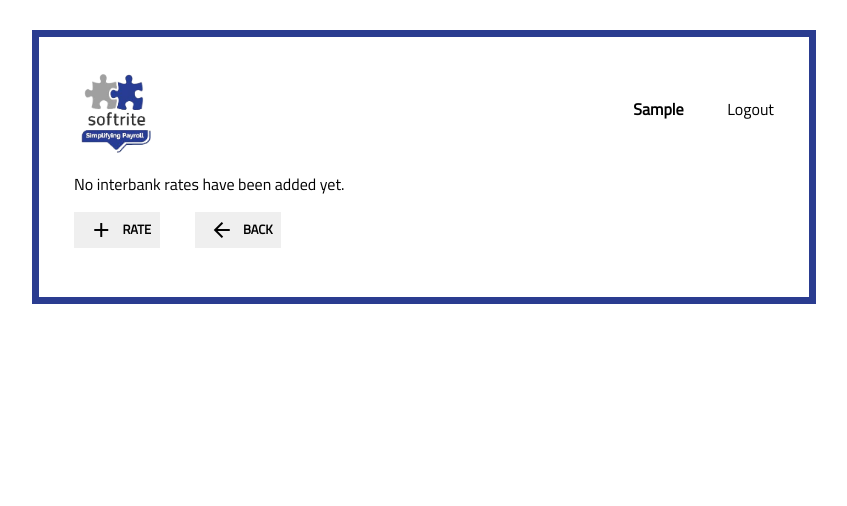
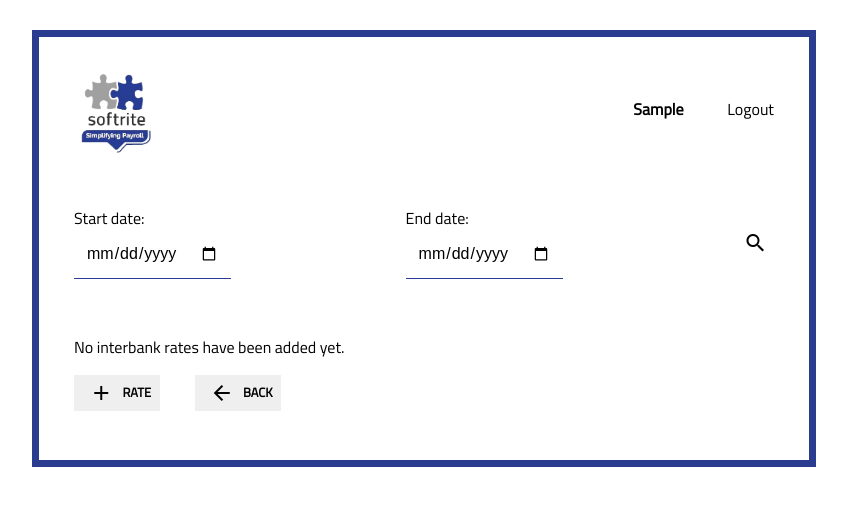
Before and after one commit to Fingolfin7/SoftriteAPI, a Django app: page /interbank/ in a window 1280 px wide. Shown: the top 506 px of the page, without its empty margins (216-1063 px from the left). Run offline with Django 3.2, Linux system fonts and the light colour scheme; the visitor is signed in with stand-in values (Sample User, id 1); data that the repository does not hold is empty; some libraries are stand-ins or nearby versions.

Commit message:
added search to interbank rate list view

```diff
--- a/payroll_info/forms.py
+++ b/payroll_info/forms.py
@@ -7,8 +7,8 @@ class InterbankUSDRateForm(forms.ModelForm):
         model = InterbankUSDRate
         fields = ['rate', 'date']
         widgets = {
-            'rate': forms.NumberInput(attrs={'placeholder': 'Rate'}),
-            'date': forms.DateInput(attrs={'type': 'date'})
+            'rate': forms.NumberInput(attrs={'type': 'number', 'placeholder': 'Rate', 'class': 'width-90'}),
+            'date': forms.DateInput(attrs={'type': 'date', 'class': 'width-90'})
         }
         labels = {k: "" for k in fields}
 
@@ -18,7 +18,7 @@ class NecForm(forms.ModelForm):
         model = NEC
         fields = ['name']
         widgets = {
-            'name': forms.TextInput(attrs={'required': 'True'})
+            'name': forms.TextInput(attrs={'required': True, 'class': 'width-90'})
         }
         labels = {k: "" for k in fields}
 
@@ -28,8 +28,9 @@ class NecRatesForm(forms.ModelForm):
         model = Rates
         fields = ['rate', 'date']
         widgets = {
-            'rate': forms.NumberInput(attrs={'placeholder': 'Rate', 'required': 'True'}),
-            'date': forms.DateInput(attrs={'type': 'date', 'required': 'True'})}
+            'rate': forms.NumberInput(attrs={'type': 'number', 'placeholder': 'Rate', 'required': True,
+                                             'class': 'width-90'}),
+            'date': forms.DateInput(attrs={'type': 'date', 'required': True, 'class': 'width-90'})}
         labels = {k: "" for k in fields}
 
 
@@ -38,7 +39,17 @@ class NECGradesForm(forms.ModelForm):
         model = Grades
         fields = ['grade', 'usd_minimum']
         widgets = {
-            'grade': forms.TextInput(attrs={'placeholder': 'Grade', 'required': 'False'}),
-            'usd_minimum': forms.NumberInput(attrs={'placeholder': 'US Dollar Minimum', 'required': 'False'})
+            'grade': forms.TextInput(attrs={'placeholder': 'Grade', 'required': False, 'class': 'width-90'}),
+            'usd_minimum': forms.NumberInput(attrs={'placeholder': 'US Dollar Minimum', 'required': False,
+                                                    'class': 'width-90'})
         }
         labels = {k: "" for k in fields}
+
+
+class InterbankSearchForm(forms.Form):
+    start_date = forms.DateField(required=False, widget=forms.DateInput(attrs={'type': 'date',
+                                                                               'class': 'width-100',
+                                                                               'required': False}))
+    end_date = forms.DateField(required=False, widget=forms.DateInput(attrs={'type': 'date',
+                                                                             'class': 'width-100',
+                                                                             'required': False}))
--- a/payroll_info/static/payroll_info/css/style2.css
+++ b/payroll_info/static/payroll_info/css/style2.css
@@ -143,41 +143,41 @@
 }
 
 .width-90{
-  width: 90%;
+  width: 90% !important;
 }
 
 .width-10{
-  width: 10%;
+  width: 10% !important;
 }
 .width-15{
-  width: 15%;
+  width: 15% !important;
 }
 
 .width-20{
-  width: 20%;
+  width: 20% !important;
 }
 
 .width-25{
-  width: 25%;
+  width: 25% !important;
 }
 
 .width-30{
-  width: 30%;
+  width: 30% !important;
 }
 
 .width-35{
-  width: 35%;
+  width: 35% !important;
 }
 .width-40{
-  width: 40%;
+  width: 40% !important;
 }
 
 .width-45{
-  width: 45%;
+  width: 45%  !important;
 }
 
 .width-100{
-  width: 100%;
+  width: 100% !important;
 }
 
 .pad-bottom{
@@ -224,6 +224,17 @@
   color: inherit;
 }
 
+.plain-button{
+    background-color: transparent;
+    width: auto !important;
+    border: none;
+    color: inherit;
+    padding: 0;
+    font: inherit;
+    cursor: pointer;
+    outline: inherit;
+}
+
 /*icons*/
 
 .material-icons{
--- a/payroll_info/templates/payroll_info/interbank_list.html
+++ b/payroll_info/templates/payroll_info/interbank_list.html
@@ -1,7 +1,20 @@
 {% extends 'payroll_info/base.html' %}
 {% block content %}
+    <section id="search">
+        <form method="GET">
+            {% csrf_token %}
+            <span class="flex-row">
+                {{ search_form.as_p }}
+                <button type="submit" class="plain-button">
+                    <i class="material-icons">search</i>
+                </button>
+            </span>
+        </form>
+    </section>
+
+    <br>
+
     <section id="interbank-rates-list">
-        {% csrf_token %}
         {% if inter_rates %}
             <table>
                 <thead>
--- a/payroll_info/templates/payroll_info/interbank_page.html
+++ b/payroll_info/templates/payroll_info/interbank_page.html
@@ -11,7 +11,7 @@
                 Rate
             </button>
 
-            <a class="plain-link" href="{% url 'payroll-home' %}">
+            <a class="plain-link" href="{% url 'interbank-rates' %}">
                 <button type="button">
                     <i class="material-icons">cancel</i>
                     Cancel
--- a/payroll_info/views.py
+++ b/payroll_info/views.py
@@ -1,16 +1,13 @@
-from datetime import datetime
 from django.shortcuts import render, get_object_or_404, redirect
-from django.contrib import messages
 from django.http import HttpResponse, JsonResponse, HttpResponseNotFound
 from django.urls import reverse
-from .models import *
 from .forms import *
-import os
 from .scrapers.rbz_rate import download_rbz_pdf_binary, get_rbz_rate
 from django.views.generic import ListView, CreateView, UpdateView, DeleteView
 from django.contrib.auth.decorators import login_required
 from django.contrib.auth.mixins import LoginRequiredMixin
 from django.core.exceptions import ObjectDoesNotExist
+from django.core.paginator import Paginator, PageNotAnInteger, EmptyPage
 import logging
 
 logger = logging.getLogger(__name__)
@@ -182,7 +179,7 @@ def get_all_nec_grades(request, **kwargs):
             grades_list.append({
                 'nec': nec.name,
                 'grade': grade.grade,
-                'USD Min': grade.usd_minimum,
+                'usd_min': grade.usd_minimum,
             })
 
         if not grades_list:
@@ -203,7 +200,7 @@ def get_nec_grade(request, **kwargs):
             {
                 'nec': nec.name,
                 'grade': grade.grade,
-                'USD Min': grade.usd_minimum,
+                'usd_min': grade.usd_minimum,
             }
         )
     except ObjectDoesNotExist:
@@ -235,7 +232,35 @@ class InterbankListView(LoginRequiredMixin, ListView):
     def get_context_data(self, **kwargs):
         context = super().get_context_data(**kwargs)
         context['title'] = 'Interbank Rates'
+        context['search_form'] = InterbankSearchForm(
+            initial={
+                'start_date': self.request.GET.get('start_date'),
+                'end_date': self.request.GET.get('end_date')
+            }
+        )
+        # context['search_results'] = True \
+        #     if self.request.GET.get('start_date') or self.request.GET.get('end_date') \
+        #     else False
+
         return context
+
+    def get_queryset(self):
+        queryset = super().get_queryset()
+
+        start_date = self.request.GET.get('start_date')
+        end_date = self.request.GET.get('end_date')
+
+        if start_date and end_date and start_date <= end_date:
+            queryset = queryset.filter(date__range=[start_date, end_date])  # filter by date range.
+        # __range is a django filter
+        elif start_date and not end_date:
+            queryset = queryset.filter(date__gte=start_date)  # gte is greater than or equal to
+        elif end_date and not start_date:
+            queryset = queryset.filter(date__lte=end_date)  # lte is less than or equal to
+        else:
+            queryset = queryset.all()  # return all the queryset if no date is specified
+
+        return queryset
 
 
 class InterbankCreateView(LoginRequiredMixin, CreateView):
```
Also changed, not shown: Other requirements.txt (deleted, +0 -11 lines), users/forms.py (+7 -6 lines), users/static/users/css/style2.css (+10 -10 lines).
